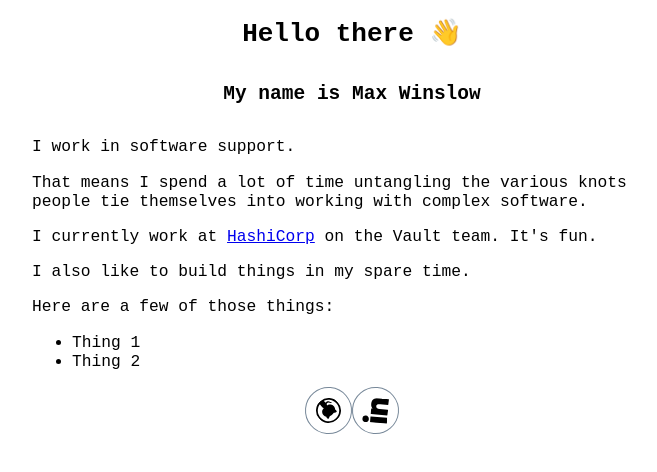
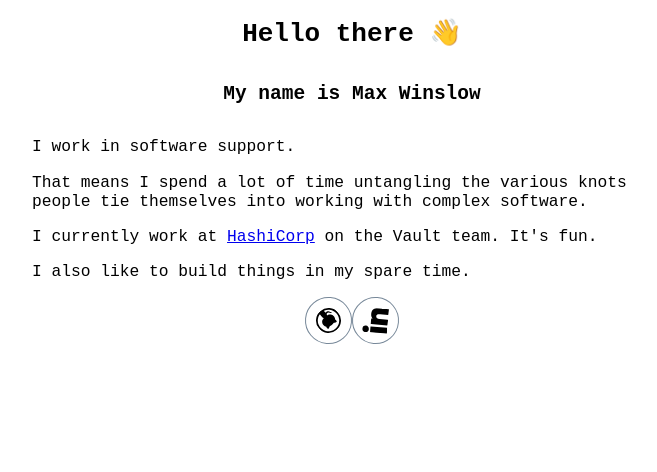
Before and after one commit to maxiscoding28/maxiscoding28.github.io, a plain HTML site: page index.html in a window 1280 px wide. Shown: the whole page, without its empty margins (288-945 px from the left). Drawn offline with Linux system fonts and the light colour scheme.

Commit message:
Update index.html

```diff
--- a/index.html
+++ b/index.html
@@ -68,12 +68,6 @@
                 <p>That means I spend a lot of time untangling the various knots people tie themselves into working with complex software.</p>
                 <p>I currently work at <a href="https://www.hashicorp.com" target="_blank">HashiCorp</a> on the Vault team. It's fun.</p>
                 <p>I also like to build things in my spare time.</p>
-                <p>Here are a few of those things:
-                        <ul>
-                            <li>Thing 1</l1>
-                            <li>Thing 2</li>
-                        </ul>
-                </p>
             </div>
         </section>
     </main>
```
